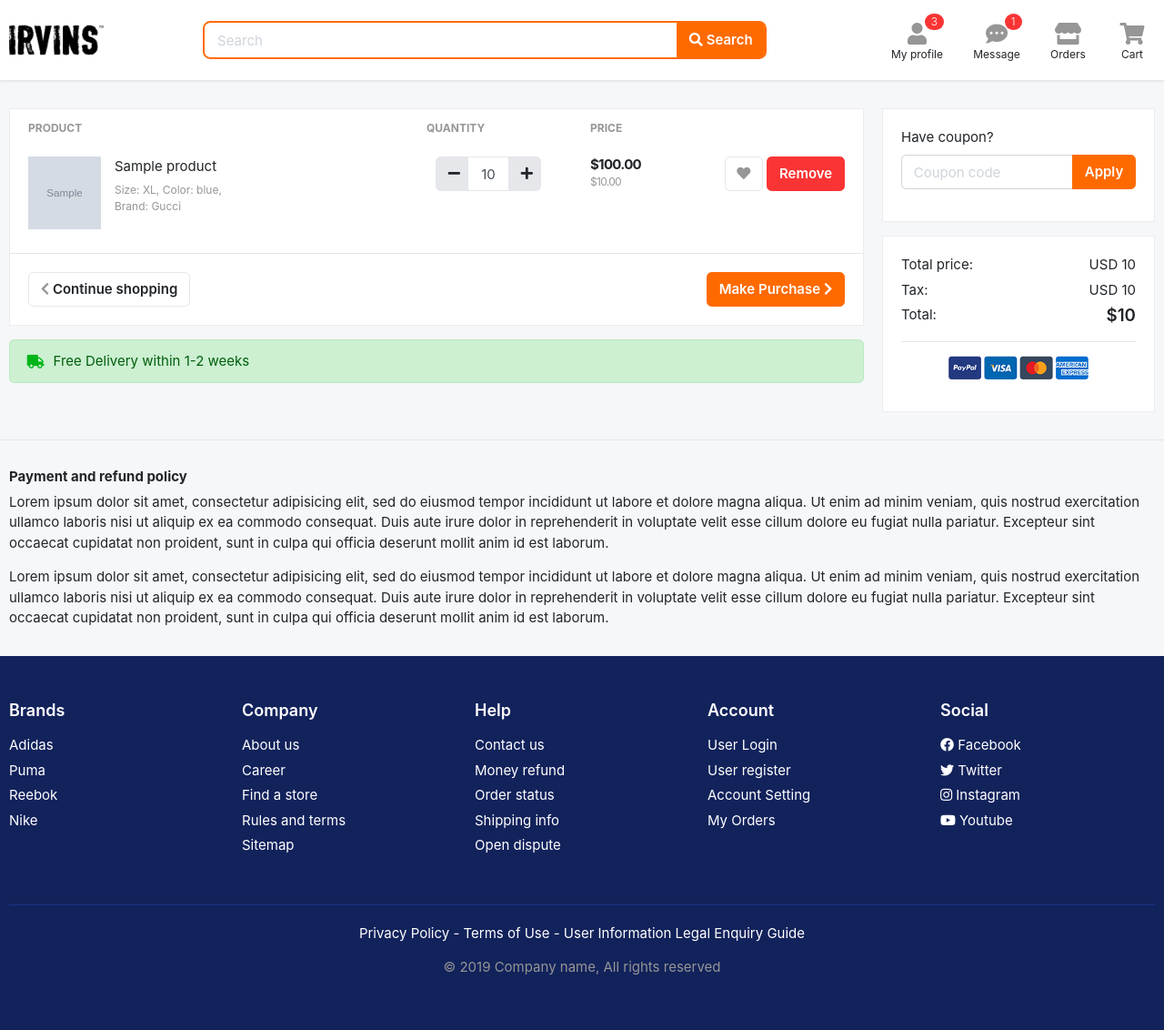
After one commit to tientran97/DjangoEcommerce, a Django app: template templates/store/cart.html in a window 1280 px wide. The commit adds this page. Shown: the whole page at 91% size. Run offline with Django 4.2, Linux system fonts and the light colour scheme; tables that the repository leaves empty hold one stand-in row (values such as "Sample post"); the template is opened without the code that fills it: values that come from a table or form of the project are taken from there, most other values are stand-ins (such as "Sample title", 1, 10 or a date in 2020); grey boxes marked "Sample" are stand-in pictures; some libraries are stand-ins or nearby versions; some web fonts are replaced.

Commit message:
Implement Cart app

```diff
--- a/Irvin/settings.py
+++ b/Irvin/settings.py
@@ -42,6 +42,7 @@ INSTALLED_APPS = [
     'category',
     'accounts',
     'store',
+    'carts',
 ]
 
 MIDDLEWARE = [
--- a/Irvin/urls.py
+++ b/Irvin/urls.py
@@ -12,4 +12,5 @@ urlpatterns = [
     path('admin/', admin.site.urls),
     path('', views.home, name='home'),
     path('store/', include('store.urls')),
+    path('cart/', include('carts.urls')),
 ] + static(settings.MEDIA_URL, document_root=MEDIA_ROOT)
--- /dev/null
+++ b/carts/admin.py
@@ -0,0 +1,6 @@
+from django.contrib import admin
+
+from .models import CartItem, Cart
+
+admin.site.register(Cart)
+admin.site.register(CartItem)
--- /dev/null
+++ b/carts/apps.py
@@ -0,0 +1,6 @@
+from django.apps import AppConfig
+
+
+class CartsConfig(AppConfig):
+    default_auto_field = 'django.db.models.BigAutoField'
+    name = 'carts'
--- /dev/null
+++ b/carts/models.py
@@ -0,0 +1,25 @@
+from django.db import models
+from store.models import Product
+
+
+class Cart(models.Model):
+    cart_id     = models.CharField(max_length=250, blank=True)
+    date_added  = models.DateField(auto_now_add=True)
+
+
+    def __str__(self):
+        return self.cart_id
+
+
+class CartItem(models.Model):
+    product     = models.ForeignKey(Product, on_delete=models.CASCADE)
+    cart        = models.ForeignKey(Cart, on_delete=models.CASCADE)
+    quantity    = models.IntegerField()
+    is_active   = models.BooleanField(default=True)
+
+    def sub_total(self):
+        return self.product.price * self.quantity
+
+
+    def __str__(self):
+        return self.product
--- /dev/null
+++ b/carts/urls.py
@@ -0,0 +1,11 @@
+
+from django.urls import path
+
+from . import views
+
+urlpatterns = [
+    path('', views.cart, name='cart'),
+    path('add_cart/<int:product_id>/', views.add_cart, name='add_cart'),
+    path('remove_cart/<int:product_id>/', views.remove_cart, name='remove_cart'),
+    path('remove_cart_item/<int:product_id>/', views.remove_cart_item, name='remove_cart_item'),
+]
--- /dev/null
+++ b/templates/store/cart.html
@@ -0,0 +1,140 @@
+{% extends 'base.html' %}
+{% load static %}
+{% block content %}
+
+<!-- ========================= SECTION CONTENT ========================= -->
+    <section class="section-content padding-y">
+        <div class="container">
+
+            <div class="row">
+                <main class="col-md-9">
+                    <div class="card">
+
+                        <table class="table table-borderless table-shopping-cart">
+                            <thead class="text-muted">
+                                <tr class="small text-uppercase">
+                                    <th scope="col">Product</th>
+                                    <th scope="col" width="120">Quantity</th>
+                                    <th scope="col" width="120">Price</th>
+                                    <th scope="col" class="text-right" width="200"> </th>
+                                </tr>
+                            </thead>
+
+                            <tbody>
+                                {% for cart_item in cart_items %}
+                                    <tr>
+                                        <td>
+                                            <figure class="itemside">
+                                                <div class="aside"><img src="{{ cart_item.product.images.url }}" class="img-sm"></div>
+                                                <figcaption class="info">
+                                                    <a href="#" class="title text-dark">{{ cart_item.product.product_name | lower | capfirst }}</a>
+                                                    <p class="text-muted small">Size: XL, Color: blue, <br> Brand: Gucci</p>
+                                                </figcaption>
+                                            </figure>
+                                        </td>
+                                        <td>
+                                            <div class="col">
+                                                <div class="input-group input-spinner">
+                                                    <div class="input-group-prepend">
+                                                        <a href="{% url 'remove_cart' cart_item.product.id %}" class="btn btn-gray" type="button" id="button-minus"><i class="fa fa-minus"></i></a>
+                                                    </div>
+                                                    <input type="text" class="form-control" value="{{ cart_item.quantity }}" />
+                                                    <div class="input-group-append">
+                                                        <a href="{% url 'add_cart' cart_item.product.id %}" class="btn btn-gray" type="button" id="button-plus"><i class="fa fa-plus"></i></a>
+                                                    </div>
+                                                </div>
+                                            </div>
+                                        </td>
+                                        <td>
+                                            <div class="price-wrap">
+                                                <var class="price">${{ cart_item.sub_total }}</var>
+                                                <small class="text-muted"> ${{ cart_item.product.price }} </small>
+                                            </div> <!-- price-wrap .// -->
+                                        </td>
+                                        <td class="text-right">
+                                        <a data-original-title="Save to Wishlist" title="" href="" class="btn btn-light" data-toggle="tooltip"> <i class="fa fa-heart"></i></a>
+                                        <a href="{% url 'remove_cart_item' cart_item.product.id %}" class="btn btn-danger"> Remove</a>
+                                        </td>
+                                    </tr>
+                                {% endfor %}
+                            </tbody>
+                        </table>
+
+                        <div class="card-body border-top">
+                            <a href="#" class="btn btn-primary float-md-right"> Make Purchase <i class="fa fa-chevron-right"></i> </a>
+                            <a href="#" class="btn btn-light"> <i class="fa fa-chevron-left"></i> Continue shopping </a>
+                        </div>
+                    </div> <!-- card.// -->
+
+                <div class="alert alert-success mt-3">
+                    <p class="icontext"><i class="icon text-success fa fa-truck"></i> Free Delivery within 1-2 weeks</p>
+                </div>
+
+            </main> <!-- col.// -->
+            <aside class="col-md-3">
+                    <div class="card mb-3">
+                        <div class="card-body">
+                            <form>
+                                <div class="form-group">
+                                    <label>Have coupon?</label>
+                                    <div class="input-group">
+                                        <input type="text" class="form-control" name="" placeholder="Coupon code">
+                                        <span class="input-group-append">
+                                            <button class="btn btn-primary">Apply</button>
+                                        </span>
+                                    </div>
+                                </div>
+                            </form>
+                        </div> <!-- card-body.// -->
+                    </div>  <!-- card .// -->
+                    <div class="card">
+                        <div class="card-body">
+                            <dl class="dlist-align">
+                            <dt>Total price:</dt>
+                            <dd class="text-right">USD {{ total }}</dd>
+                            </dl>
+                            <dl class="dlist-align">
+                            <dt>Tax:</dt>
+                            <dd class="text-right">USD {{ tax }}</dd>
+                            </dl>
+                            <dl class="dlist-align">
+                            <dt>Total:</dt>
+                            <dd class="text-right  h5"><strong>${{ grand_total }} </strong></dd>
+                            </dl>
+                            <hr>
+                            <p class="text-center mb-3">
+                                <img src="{% static "images/misc/payments.png" %}" height="26">
+                            </p>
+
+                        </div> <!-- card-body.// -->
+                    </div>  <!-- card .// -->
+                </aside> <!-- col.// -->
+            </div>
+
+        </div> <!-- container .//  -->
+    </section>
+<!-- ========================= SECTION CONTENT END// ========================= -->
+
+<!-- ========================= SECTION  ========================= -->
+    <section class="section-name border-top padding-y">
+        <div class="container">
+            <h6>Payment and refund policy</h6>
+            <p>Lorem ipsum dolor sit amet, consectetur adipisicing elit, sed do eiusmod
+            tempor incididunt ut labore et dolore magna aliqua. Ut enim ad minim veniam,
+            quis nostrud exercitation ullamco laboris nisi ut aliquip ex ea commodo
+            consequat. Duis aute irure dolor in reprehenderit in voluptate velit esse
+            cillum dolore eu fugiat nulla pariatur. Excepteur sint occaecat cupidatat non
+            proident, sunt in culpa qui officia deserunt mollit anim id est laborum.</p>
+            <p>Lorem ipsum dolor sit amet, consectetur adipisicing elit, sed do eiusmod
+            tempor incididunt ut labore et dolore magna aliqua. Ut enim ad minim veniam,
+            quis nostrud exercitation ullamco laboris nisi ut aliquip ex ea commodo
+            consequat. Duis aute irure dolor in reprehenderit in voluptate velit esse
+            cillum dolore eu fugiat nulla pariatur. Excepteur sint occaecat cupidatat non
+            proident, sunt in culpa qui officia deserunt mollit anim id est laborum.</p>
+
+        </div><!-- container // -->
+    </section>
+<!-- ========================= SECTION  END// ========================= -->
+
+
+{% endblock %}
--- a/templates/store/product_detail.html
+++ b/templates/store/product_detail.html
@@ -88,7 +88,7 @@
                                 <i class="fas fa-shopping-cart"></i> <span class="text">OUT OF STOCK</span>
                             </a>
                         {% else %}
-                            <a href="#"  class="btn  btn-primary">
+                            <a href="{% url 'add_cart' single_product.id %}"  class="btn  btn-primary">
                                 <i class="fas fa-shopping-cart"></i> <span class="text">Add to cart</span>
                             </a>
                         {% endif%}
```
Also changed, not shown: carts/views.py (added, +85 -0 lines), carts/__init__.py (added), carts/migrations/0001_initial.py (added), carts/migrations/__init__.py (added).
